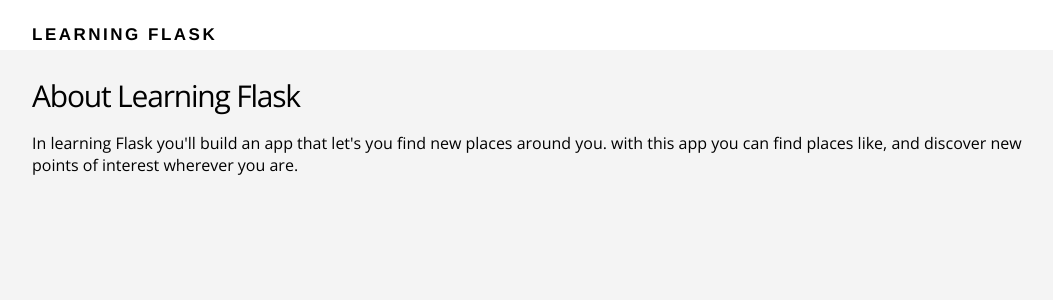
After one commit to Areo6/learning-flask, a Flask app: page /about in a window 1280 px wide. The commit adds this page. Shown: the top 300 px of the page, without its empty margins (108-1161 px from the left). Run offline with Flask 2, Linux system fonts and the light colour scheme.

Commit message:
Adding an about pages.

```diff
--- a/routes.py
+++ b/routes.py
@@ -6,5 +6,9 @@ app = Flask(__name__)
 def index():
     return render_template("index.html")
 
+@app.route("/about")
+def about():
+    return render_template("about.html")
+
 if __name__ == "__main__":
     app.run(debug=True)
--- /dev/null
+++ b/templates/about.html
@@ -0,0 +1,9 @@
+{% extends "layout.html" %} {% block content %}
+<main class="about-section">
+    <div class="container">
+        <h2>About Learning Flask</h2>
+        <p>In learning Flask you'll build an app that let's you find new places around you. with this app you can find places like, and discover new points of interest wherever you are.</p>
+    </div>
+
+</main>
+{% endblock %}
--- a/templates/index.html
+++ b/templates/index.html
@@ -5,7 +5,7 @@
         <div class="section-content">
             <h2>Discover places near you.</h2>
             <a href="#" class="btn-primary">Sign up</a>
-            <a href="#" class="btn-secondary">Learn more</a>
+            <a href="{{ url_for('about')}}" class="btn-secondary">Learn more</a>
         </div>
 
         <div class="section-device">
```
